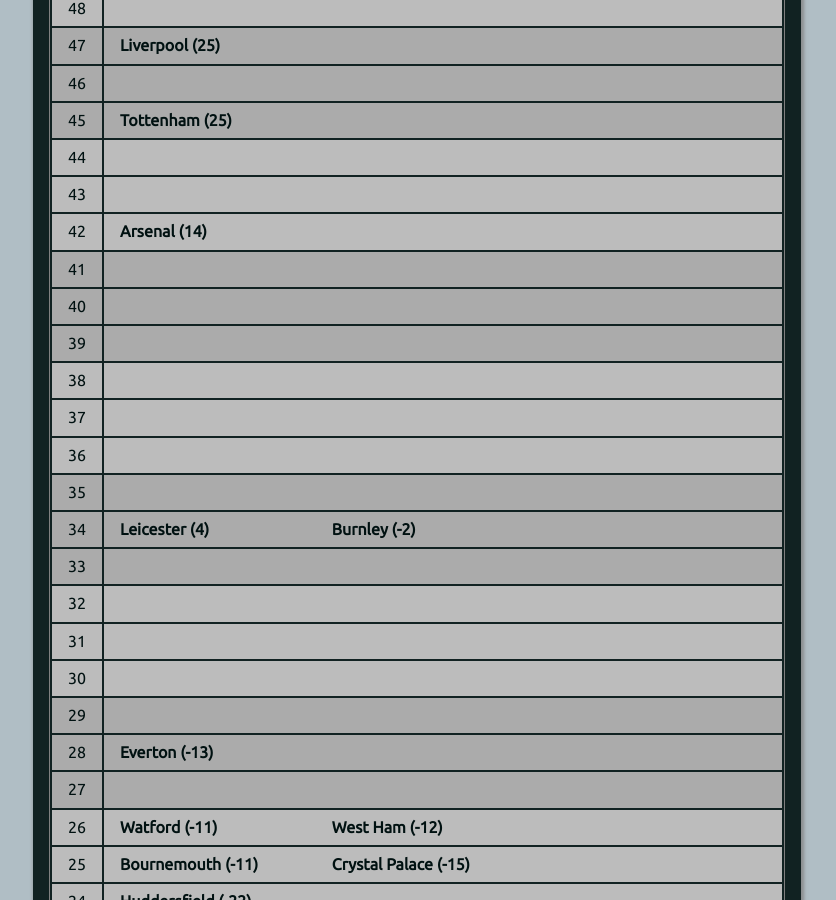
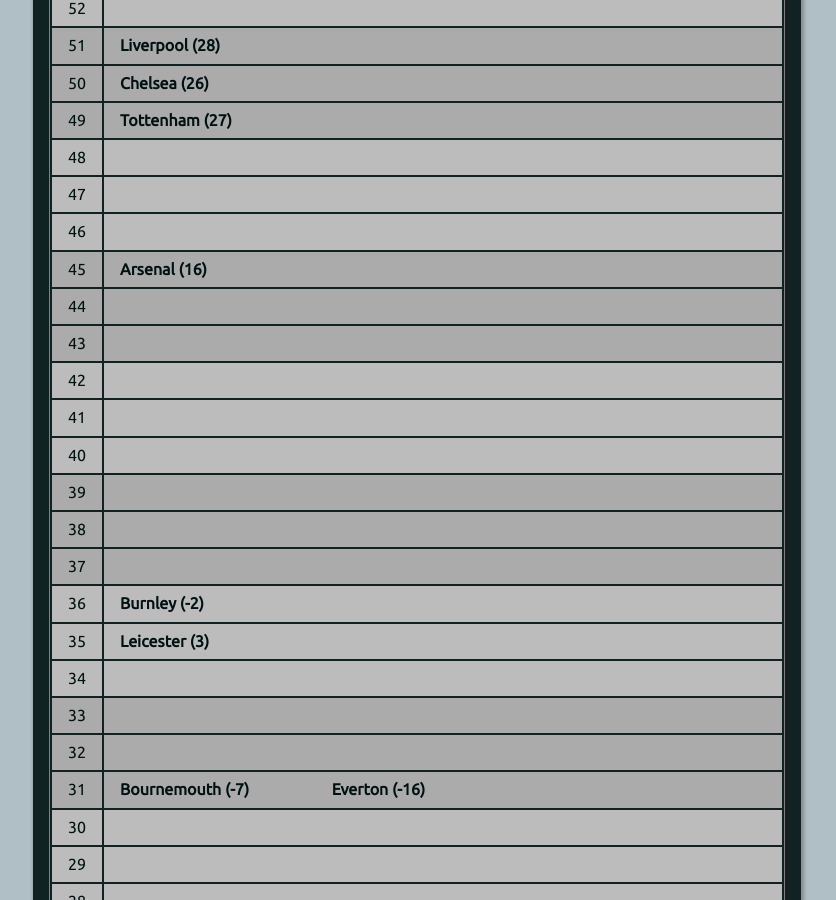
Before and after one commit to muru/muru.github.io, a Jekyll site: the page built from resources.md, in a window 1280 px wide and 900 px high, scrolled down 2285 px. Shown: the whole window, without its empty margins (223-1059 px from the left). Built offline with Jekyll 4.4.1, drawn with Linux system fonts in a browser that asks for light colours; some of the changed text lies outside the part shown.

Commit message:
updated cann-table: Mon  5 Feb 05:00:17 IST 2018

```diff
--- a/cann-table.html
+++ b/cann-table.html
@@ -1,12 +1,32 @@
 <table id="cann-table">
 <thead> <th> Pts </th> <th> Clubs (GD) </th> </thead>
 	<tr class="cann-row-1">
-		<td class="cann-point"> 65 </td>
+		<td class="cann-point"> 69 </td>
 		<td class="cann-clubs">
-			<span class="club-name"> Man City (52) </span>
+			<span class="club-name"> Man City (55) </span>
 		</td>
  	</tr>
 	<tr class="cann-row-1">
+		<td class="cann-point"> 68 </td>
+		<td class="cann-clubs">
+		</td>
+ 	</tr>
+	<tr class="cann-row-1">
+		<td class="cann-point"> 67 </td>
+		<td class="cann-clubs">
+		</td>
+ 	</tr>
+	<tr class="cann-row-2">
+		<td class="cann-point"> 66 </td>
+		<td class="cann-clubs">
+		</td>
+ 	</tr>
+	<tr class="cann-row-2">
+		<td class="cann-point"> 65 </td>
+		<td class="cann-clubs">
+		</td>
+ 	</tr>
+	<tr class="cann-row-2">
 		<td class="cann-point"> 64 </td>
 		<td class="cann-clubs">
 		</td>
@@ -16,12 +36,12 @@
 		<td class="cann-clubs">
 		</td>
  	</tr>
-	<tr class="cann-row-2">
+	<tr class="cann-row-1">
 		<td class="cann-point"> 62 </td>
 		<td class="cann-clubs">
 		</td>
  	</tr>
-	<tr class="cann-row-2">
+	<tr class="cann-row-1">
 		<td class="cann-point"> 61 </td>
 		<td class="cann-clubs">
 		</td>
@@ -31,12 +51,12 @@
 		<td class="cann-clubs">
 		</td>
  	</tr>
-	<tr class="cann-row-1">
+	<tr class="cann-row-2">
 		<td class="cann-point"> 59 </td>
 		<td class="cann-clubs">
 		</td>
  	</tr>
-	<tr class="cann-row-1">
+	<tr class="cann-row-2">
 		<td class="cann-point"> 58 </td>
 		<td class="cann-clubs">
 		</td>
@@ -46,12 +66,13 @@
 		<td class="cann-clubs">
 		</td>
  	</tr>
-	<tr class="cann-row-2">
+	<tr class="cann-row-1">
 		<td class="cann-point"> 56 </td>
 		<td class="cann-clubs">
+			<span class="club-name"> Man Utd (33) </span>
 		</td>
  	</tr>
-	<tr class="cann-row-2">
+	<tr class="cann-row-1">
 		<td class="cann-point"> 55 </td>
 		<td class="cann-clubs">
 		</td>
@@ -61,13 +82,12 @@
 		<td class="cann-clubs">
 		</td>
  	</tr>
-	<tr class="cann-row-1">
+	<tr class="cann-row-2">
 		<td class="cann-point"> 53 </td>
 		<td class="cann-clubs">
-			<span class="club-name"> Man Utd (33) </span>
 		</td>
  	</tr>
-	<tr class="cann-row-1">
+	<tr class="cann-row-2">
 		<td class="cann-point"> 52 </td>
 		<td class="cann-clubs">
 		</td>
@@ -75,17 +95,19 @@
 	<tr class="cann-row-1">
 		<td class="cann-point"> 51 </td>
 		<td class="cann-clubs">
+			<span class="club-name"> Liverpool (28) </span>
 		</td>
  	</tr>
-	<tr class="cann-row-2">
+	<tr class="cann-row-1">
 		<td class="cann-point"> 50 </td>
 		<td class="cann-clubs">
-			<span class="club-name"> Chelsea (29) </span>
+			<span class="club-name"> Chelsea (26) </span>
 		</td>
  	</tr>
-	<tr class="cann-row-2">
+	<tr class="cann-row-1">
 		<td class="cann-point"> 49 </td>
 		<td class="cann-clubs">
+			<span class="club-name"> Tottenham (27) </span>
 		</td>
  	</tr>
 	<tr class="cann-row-2">
@@ -93,13 +115,12 @@
 		<td class="cann-clubs">
 		</td>
  	</tr>
-	<tr class="cann-row-1">
+	<tr class="cann-row-2">
 		<td class="cann-point"> 47 </td>
 		<td class="cann-clubs">
-			<span class="club-name"> Liverpool (25) </span>
 		</td>
  	</tr>
-	<tr class="cann-row-1">
+	<tr class="cann-row-2">
 		<td class="cann-point"> 46 </td>
 		<td class="cann-clubs">
 		</td>
@@ -107,15 +128,15 @@
 	<tr class="cann-row-1">
 		<td class="cann-point"> 45 </td>
 		<td class="cann-clubs">
-			<span class="club-name"> Tottenham (25) </span>
+			<span class="club-name"> Arsenal (16) </span>
 		</td>
  	</tr>
-	<tr class="cann-row-2">
+	<tr class="cann-row-1">
 		<td class="cann-point"> 44 </td>
 		<td class="cann-clubs">
 		</td>
  	</tr>
-	<tr class="cann-row-2">
+	<tr class="cann-row-1">
 		<td class="cann-point"> 43 </td>
 		<td class="cann-clubs">
 		</td>
@@ -123,15 +144,14 @@
 	<tr class="cann-row-2">
 		<td class="cann-point"> 42 </td>
 		<td class="cann-clubs">
-			<span class="club-name"> Arsenal (14) </span>
 		</td>
  	</tr>
-	<tr class="cann-row-1">
+	<tr class="cann-row-2">
 		<td class="cann-point"> 41 </td>
 		<td class="cann-clubs">
 		</td>
  	</tr>
-	<tr class="cann-row-1">
+	<tr class="cann-row-2">
 		<td class="cann-point"> 40 </td>
 		<td class="cann-clubs">
 		</td>
@@ -141,12 +161,12 @@
 		<td class="cann-clubs">
 		</td>
  	</tr>
-	<tr class="cann-row-2">
+	<tr class="cann-row-1">
 		<td class="cann-point"> 38 </td>
 		<td class="cann-clubs">
 		</td>
  	</tr>
-	<tr class="cann-row-2">
+	<tr class="cann-row-1">
 		<td class="cann-point"> 37 </td>
 		<td class="cann-clubs">
 		</td>
@@ -154,18 +174,18 @@
 	<tr class="cann-row-2">
 		<td class="cann-point"> 36 </td>
 		<td class="cann-clubs">
+			<span class="club-name"> Burnley (-2) </span>
 		</td>
  	</tr>
-	<tr class="cann-row-1">
+	<tr class="cann-row-2">
 		<td class="cann-point"> 35 </td>
 		<td class="cann-clubs">
+			<span class="club-name"> Leicester (3) </span>
 		</td>
  	</tr>
-	<tr class="cann-row-1">
+	<tr class="cann-row-2">
 		<td class="cann-point"> 34 </td>
 		<td class="cann-clubs">
-			<span class="club-name"> Leicester (4) </span>
-			<span class="club-name"> Burnley (-2) </span>
 		</td>
  	</tr>
 	<tr class="cann-row-1">
@@ -173,14 +193,16 @@
 		<td class="cann-clubs">
 		</td>
  	</tr>
-	<tr class="cann-row-2">
+	<tr class="cann-row-1">
 		<td class="cann-point"> 32 </td>
 		<td class="cann-clubs">
 		</td>
  	</tr>
-	<tr class="cann-row-2">
+	<tr class="cann-row-1">
 		<td class="cann-point"> 31 </td>
 		<td class="cann-clubs">
+			<span class="club-name"> Bournemouth (-7) </span>
+			<span class="club-name"> Everton (-16) </span>
 		</td>
  	</tr>
 	<tr class="cann-row-2">
@@ -188,54 +210,53 @@
 		<td class="cann-clubs">
 		</td>
  	</tr>
-	<tr class="cann-row-1">
+	<tr class="cann-row-2">
 		<td class="cann-point"> 29 </td>
 		<td class="cann-clubs">
 		</td>
  	</tr>
-	<tr class="cann-row-1">
+	<tr class="cann-row-2">
 		<td class="cann-point"> 28 </td>
 		<td class="cann-clubs">
-			<span class="club-name"> Everton (-13) </span>
 		</td>
  	</tr>
 	<tr class="cann-row-1">
 		<td class="cann-point"> 27 </td>
 		<td class="cann-clubs">
+			<span class="club-name"> Watford (-11) </span>
+			<span class="club-name"> West Ham (-14) </span>
+			<span class="club-name"> Brighton (-14) </span>
+			<span class="club-name"> Crystal Palace (-15) </span>
 		</td>
  	</tr>
-	<tr class="cann-row-2">
+	<tr class="cann-row-1">
 		<td class="cann-point"> 26 </td>
 		<td class="cann-clubs">
-			<span class="club-name"> Watford (-11) </span>
-			<span class="club-name"> West Ham (-12) </span>
+			<span class="club-name"> Southampton (-10) </span>
 		</td>
  	</tr>
-	<tr class="cann-row-2">
+	<tr class="cann-row-1">
 		<td class="cann-point"> 25 </td>
 		<td class="cann-clubs">
-			<span class="club-name"> Bournemouth (-11) </span>
-			<span class="club-name"> Crystal Palace (-15) </span>
+			<span class="club-name"> Newcastle (-12) </span>
 		</td>
  	</tr>
 	<tr class="cann-row-2">
 		<td class="cann-point"> 24 </td>
 		<td class="cann-clubs">
-			<span class="club-name"> Huddersfield (-22) </span>
+			<span class="club-name"> Swansea (-18) </span>
+			<span class="club-name"> Stoke (-26) </span>
+			<span class="club-name"> Huddersfield (-27) </span>
 		</td>
  	</tr>
-	<tr class="cann-row-1">
+	<tr class="cann-row-2">
 		<td class="cann-point"> 23 </td>
 		<td class="cann-clubs">
-			<span class="club-name"> Newcastle (-12) </span>
-			<span class="club-name"> Brighton (-16) </span>
-			<span class="club-name"> Stoke (-25) </span>
 		</td>
  	</tr>
-	<tr class="cann-row-1">
+	<tr class="cann-row-2">
 		<td class="cann-point"> 22 </td>
 		<td class="cann-clubs">
-			<span class="club-name"> Southampton (-11) </span>
 		</td>
  	</tr>
 	<tr class="cann-row-1">
@@ -243,12 +264,11 @@
 		<td class="cann-clubs">
 		</td>
  	</tr>
-	<tr class="cann-row-2">
+	<tr class="cann-row-1">
 		<td class="cann-point"> 20 </td>
 		<td class="cann-clubs">
-			<span class="club-name"> West Brom (-12) </span>
-			<span class="club-name"> Swansea (-20) </span>
+			<span class="club-name"> West Brom (-16) </span>
 		</td>
  	</tr>
 </table>
-<span id="cann-gen-note"> Generated on  Monday, 29 January 2018 at 05:00 IST. </span>
+<span id="cann-gen-note"> Generated on  Monday, 05 February 2018 at 05:00 IST. </span>
```
